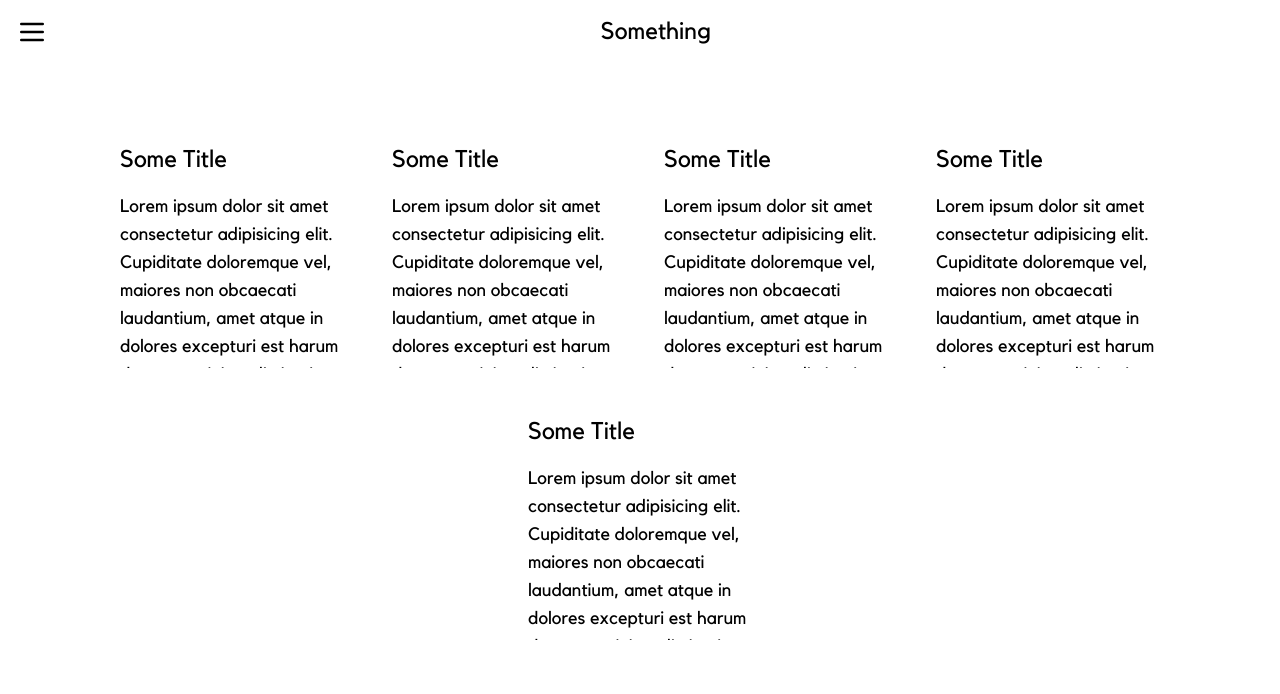
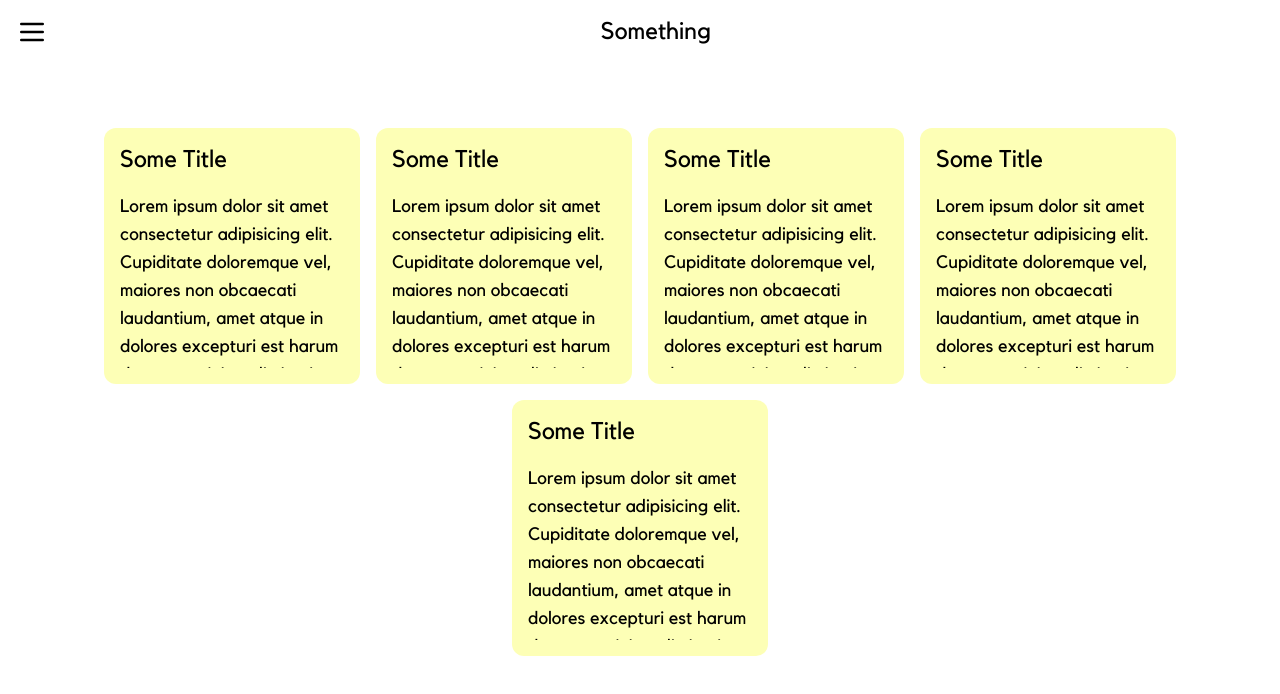
Before and after one commit to tanishkushwaha/pastel-notes, a Next.js app: page / in a window 1280 px wide. Shown: the top 694 px of the page. Built offline with nearby package versions, Linux system fonts and the light colour scheme.

Commit message:
Add colors

```diff
--- a/tailwind.config.ts
+++ b/tailwind.config.ts
@@ -8,10 +8,15 @@ const config: Config = {
   ],
   theme: {
     extend: {
-      backgroundImage: {
-        "gradient-radial": "radial-gradient(var(--tw-gradient-stops))",
-        "gradient-conic":
-          "conic-gradient(from 180deg at 50% 50%, var(--tw-gradient-stops))",
+      colors: {
+        pastelRed: "#ffadad",
+        pastelOrange: "#ffd6a5",
+        pastelYellow: "#fdffb6",
+        pastelGreen: "#caffbf",
+        pastelCyan: "#9bf6ff",
+        pastelBlue: "#a0c4ff",
+        pastelPurple: "#bdb2ff",
+        pastelPink: "#ffc6ff",
       },
     },
   },
```
